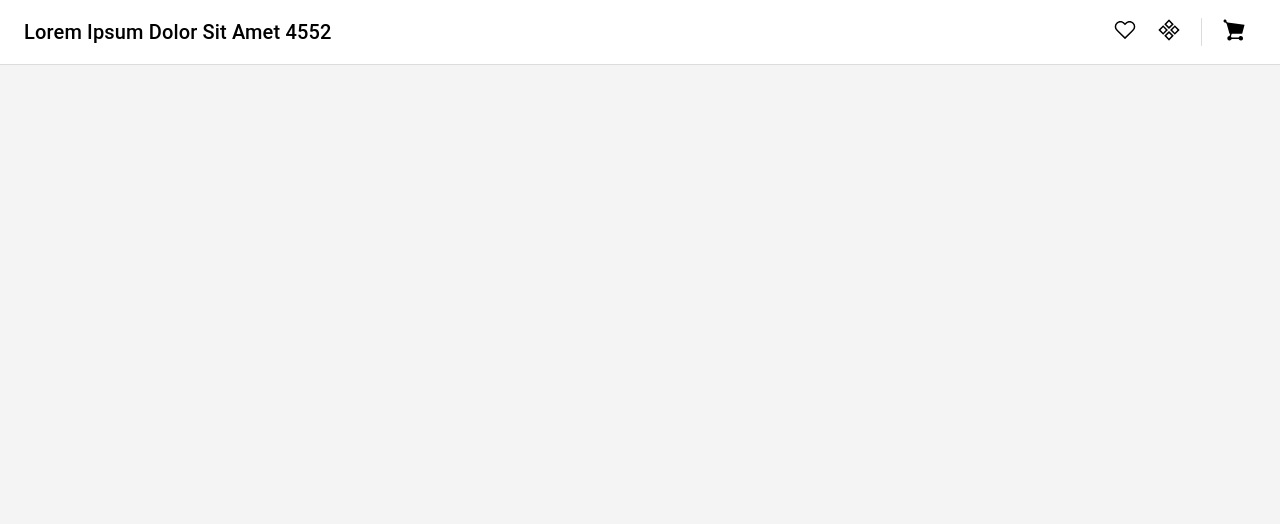
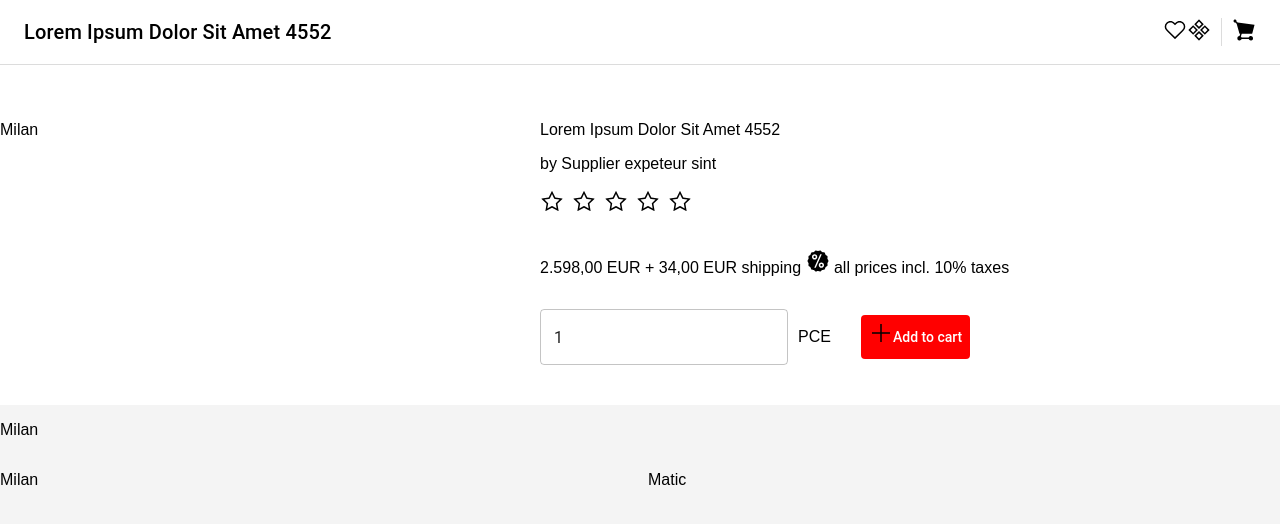
Before and after one commit to Matke11/product-showcase-app, a React app: page / in a window 1280 px wide. Shown: the top 524 px of the page. Built offline with nearby package versions, Linux system fonts and the light colour scheme; the HTML template or start-up script is replaced by a standard one.

Commit message:
added grid and basic information with static data

```diff
--- a/src/components/App.jsx
+++ b/src/components/App.jsx
@@ -1,11 +1,12 @@
 import React from "react";
 import Header from "./Header";
+import Product from "./Product";
 
 function App() {
   return (
     <div>
       <Header />
-      <h1>Welcome to My React App</h1>
+      <Product />
     </div>
   );
 }
--- a/src/components/Header.jsx
+++ b/src/components/Header.jsx
@@ -22,7 +22,7 @@ const Header = () => {
 
   return (
     <AppBar
-      position="fixed"
+      position={scrolled ? "fixed" : "static"}
       sx={{
         backgroundColor: "white",
         boxShadow: scrolled ? "0 2px 10px rgba(0, 0, 0, 0.1)" : "none",
--- /dev/null
+++ b/src/components/Product.jsx
@@ -0,0 +1,41 @@
+import React from "react";
+import Box from "@mui/material/Box";
+import Grid from "@mui/material/Grid2";
+import ProductBasicInformation from "./ProductBasicInformation";
+
+const Product = () => {
+  return (
+    <Box sx={{ flexGrow: 1 }}>
+      <Grid
+        container
+        spacing={2}
+        sx={{
+          backgroundColor: "white",
+          padding: "40px 0",
+        }}
+      >
+        <Grid size={{ xs: 6, md: 5 }}>
+          <p>Milan</p>
+        </Grid>
+        <Grid size={{ xs: 6, md: 7 }}>
+          <ProductBasicInformation />
+        </Grid>
+      </Grid>
+      <Grid container spacing={2}>
+        <Grid size={{ xs: 12, md: 12 }}>
+          <p>Milan</p>
+        </Grid>
+      </Grid>
+      <Grid container spacing={2}>
+        <Grid size={{ xs: 6, md: 6 }}>
+          <p>Milan</p>
+        </Grid>
+        <Grid size={{ xs: 6, md: 6 }}>
+          <p>Matic</p>
+        </Grid>
+      </Grid>
+    </Box>
+  );
+};
+
+export default Product;
--- /dev/null
+++ b/src/components/ProductBasicInformation.jsx
@@ -0,0 +1,69 @@
+import React from "react";
+import IconsComponent from "./ui/IconsComponent";
+import Box from "@mui/material/Box";
+import Grid from "@mui/material/Grid2";
+import Stack from "@mui/material/Stack";
+import TextField from "@mui/material/TextField";
+import Button from "@mui/material/Button";
+
+const ProductBasicInformation = () => {
+  return (
+    <Box>
+      <Stack spacing={2}>
+        <div>
+          <p>Lorem Ipsum Dolor Sit Amet 4552</p>
+          <span>by Supplier expeteur sint</span>
+        </div>
+        <div>
+          <Grid container spacing={1}>
+            <IconsComponent icon="star" />
+            <IconsComponent icon="star" />
+            <IconsComponent icon="star" />
+            <IconsComponent icon="star" />
+            <IconsComponent icon="star" />
+          </Grid>
+        </div>
+        <div>
+          <p>
+            2.598,00 EUR{" "}
+            <span>
+              + 34,00 EUR shipping <IconsComponent icon="discount" /> all prices
+              incl. 10% taxes
+            </span>
+          </p>
+        </div>
+
+        <Grid container alignItems="center">
+          <TextField
+            id="outlined-number"
+            type="number"
+            value={1}
+            slotProps={{
+              inputLabel: {
+                shrink: true,
+              },
+            }}
+            sx={{
+              marginRight: "10px",
+            }}
+          />
+          <span>PCE</span>
+          <Button
+            sx={{
+              backgroundColor: "red",
+              color: "white",
+              marginLeft: "30px",
+              letterSpacing: "0",
+              textTransform: "none",
+            }}
+          >
+            <IconsComponent icon="add" />
+            Add to cart
+          </Button>
+        </Grid>
+      </Stack>
+    </Box>
+  );
+};
+
+export default ProductBasicInformation;
--- a/src/components/ui/IconsComponent.jsx
+++ b/src/components/ui/IconsComponent.jsx
@@ -50,13 +50,9 @@ const IconsComponent = ({ icon, size = "24px", alt = "icon" }) => {
   };
 
   return (
-    <div>
-      <img
-        src={renderIcon()}
-        alt={alt}
-        style={{ width: size, height: size, margin: "0 10px" }}
-      />
-    </div>
+    <span>
+      <img src={renderIcon()} alt={alt} style={{ width: size, height: size }} />
+    </span>
   );
 };
 
```
